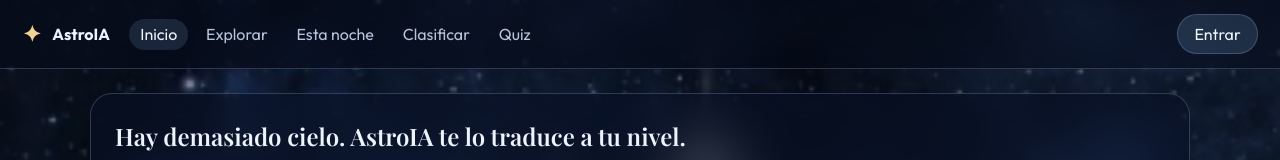
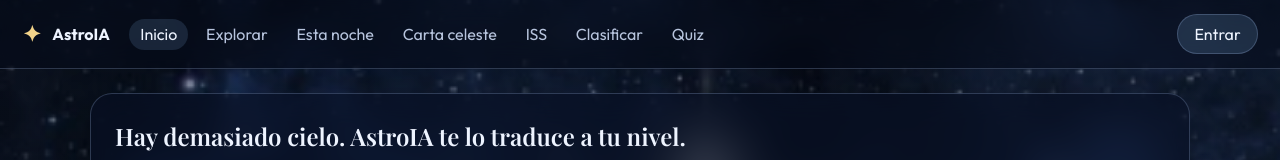
Before and after one commit to lunamideros2003/Fron_Espacio, a React (Vite) app: page / in a window 1280 px wide. Shown: the top 160 px of the page. Built offline with nearby package versions, Linux system fonts and the light colour scheme; no server answers.

Commit message:
Rutas y enlaces de carta celeste y ISS

```diff
--- a/src/App.jsx
+++ b/src/App.jsx
@@ -4,6 +4,8 @@ import Home from "./pages/Home.jsx";
 import Explorar from "./pages/Explorar.jsx";
 import Objeto from "./pages/Objeto.jsx";
 import Observar from "./pages/Observar.jsx";
+import Carta from "./pages/Carta.jsx";
+import Iss from "./pages/Iss.jsx";
 import Clasificar from "./pages/Clasificar.jsx";
 import Quiz from "./pages/Quiz.jsx";
 import Entrar from "./pages/Entrar.jsx";
@@ -17,6 +19,8 @@ export default function App() {
         <Route path="/explorar" element={<Explorar />} />
         <Route path="/objeto/:slug" element={<Objeto />} />
         <Route path="/observar" element={<Observar />} />
+        <Route path="/carta" element={<Carta />} />
+        <Route path="/iss" element={<Iss />} />
         <Route path="/clasificar" element={<Clasificar />} />
         <Route path="/quiz" element={<Quiz />} />
         <Route path="/entrar" element={<Entrar />} />
--- a/src/components/Layout.jsx
+++ b/src/components/Layout.jsx
@@ -6,6 +6,8 @@ const links = [
   { to: "/", label: "Inicio" },
   { to: "/explorar", label: "Explorar" },
   { to: "/observar", label: "Esta noche" },
+  { to: "/carta", label: "Carta celeste" },
+  { to: "/iss", label: "ISS" },
   { to: "/clasificar", label: "Clasificar" },
   { to: "/quiz", label: "Quiz" },
 ];
```
